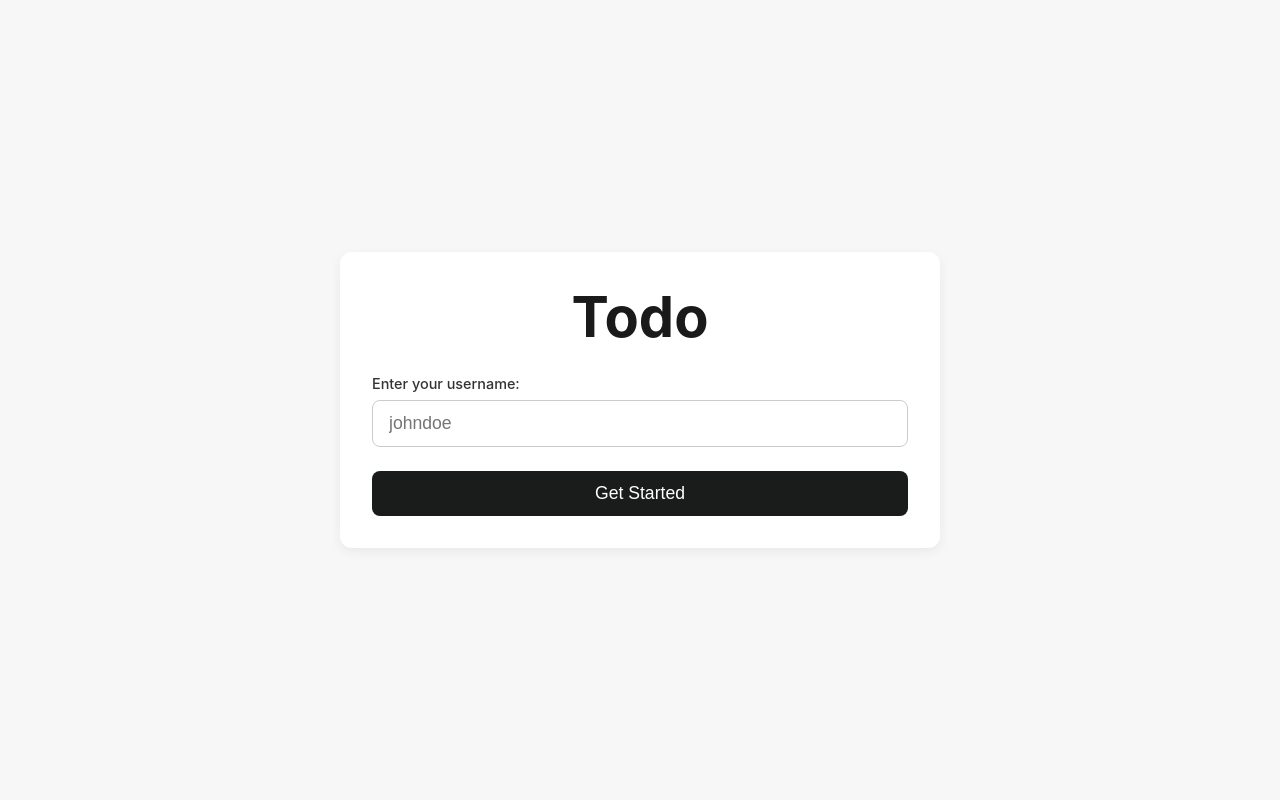
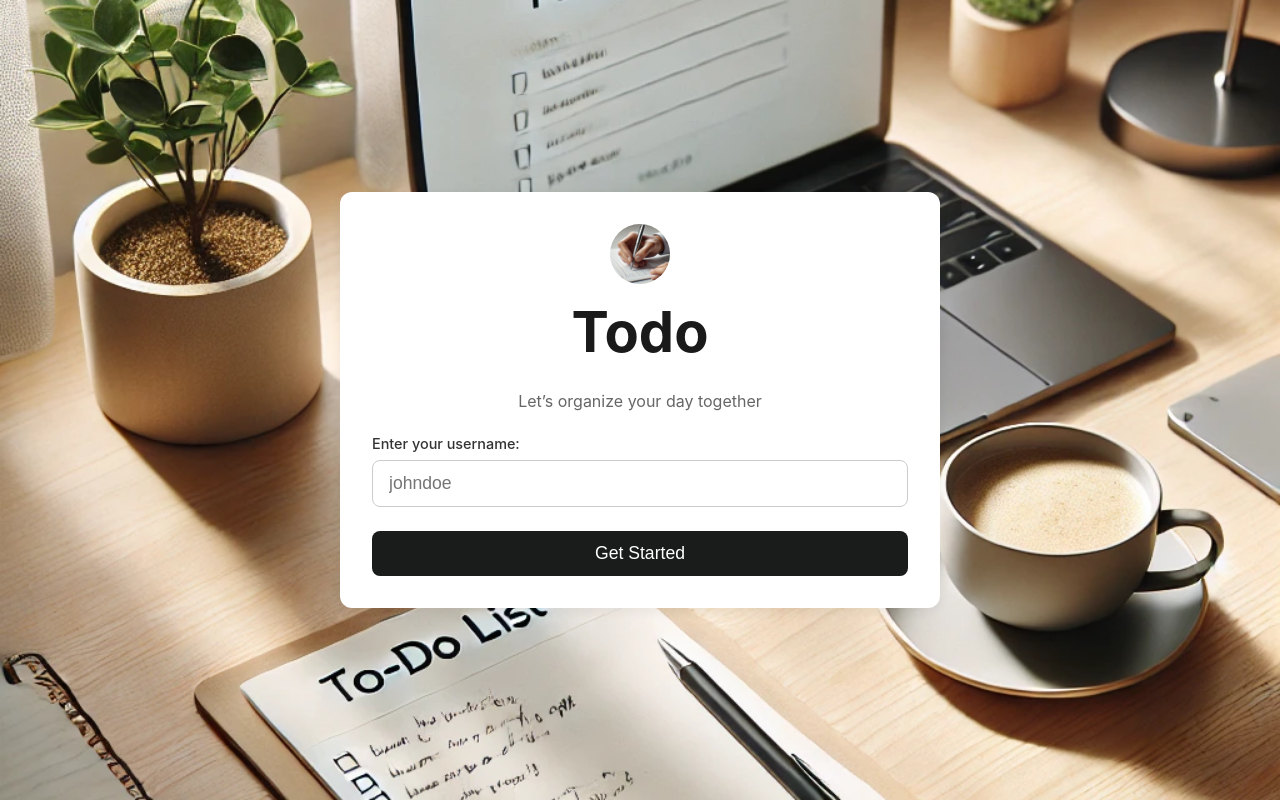
Before and after one commit to Faculty-of-Computing/TodoApp, a Flask app: page / in a window 1280 px wide. Run offline with Flask 3, Linux system fonts and the light colour scheme.

Commit message:
Your changes

```diff
--- a/templates/index.html
+++ b/templates/index.html
@@ -12,6 +12,7 @@
     }
 
     body {
+      background: url('Todo.webp') no-repeat center center/cover;
       font-family: -apple-system, BlinkMacSystemFont, "Segoe UI", Roboto, "Helvetica Neue", sans-serif;
       background-color: #f7f7f7;
       color: #333;
@@ -22,14 +23,29 @@
       padding: 1rem;
     }
 
+    .login-icon {
+    display: block;
+    width: 60px;
+    height: 60px;
+    border-radius: 50px;
+    margin: 0 auto 15px auto;
+    }
+
     main {
       background-color: #fff;
       padding: 2rem;
+      z-index: 2;
       border-radius: 12px;
       box-shadow: 0 4px 12px rgba(0, 0, 0, 0.06);
       width: 100%;
       max-width: 400px;
     }
+    p {
+    text-align: center;
+    margin-top:1rem;
+    margin-bottom:1.5rem;
+    color: #666;
+}
 
     h1 {
       font-size: 2.5rem;
@@ -87,12 +103,12 @@
       font-size: 1rem;
       font-weight: 500;
       cursor: pointer;
-      transition: background-color 0.2s ease, transform 0.1s ease;
+      transition: background-color 0.3s ease, transform 0.1s ease;
       touch-action: manipulation;
     }
 
     button:hover {
-      background-color: #252525;
+      background-color: #515151ff;
     }
 
     button:active {
@@ -131,9 +147,13 @@
 </head>
 <body>
   <main role="main">
+    <img src="do.webp" alt="To-Do Icon" class="login-icon" />
     <h1>Todo</h1>
+    <p>Let’s organize your day together</p>
     <form id="usernameForm" method="post" aria-label="Username Form">
-      <div class="form-group">
+
+      <div class="form-group" onsubmit="event.preventDefault(); window.location.href='add.html';">
+        <!--added the link to the home page in line 155-->
         <label for="username">Enter your username:</label>
         <input type="text" id="username" name="username" placeholder="johndoe" aria-describedby="usernameError" />
         <div id="usernameError" class="error-message">Username cannot be empty</div>
```
Also changed, not shown: templates/Todo.webp (added), templates/do.webp (added).
